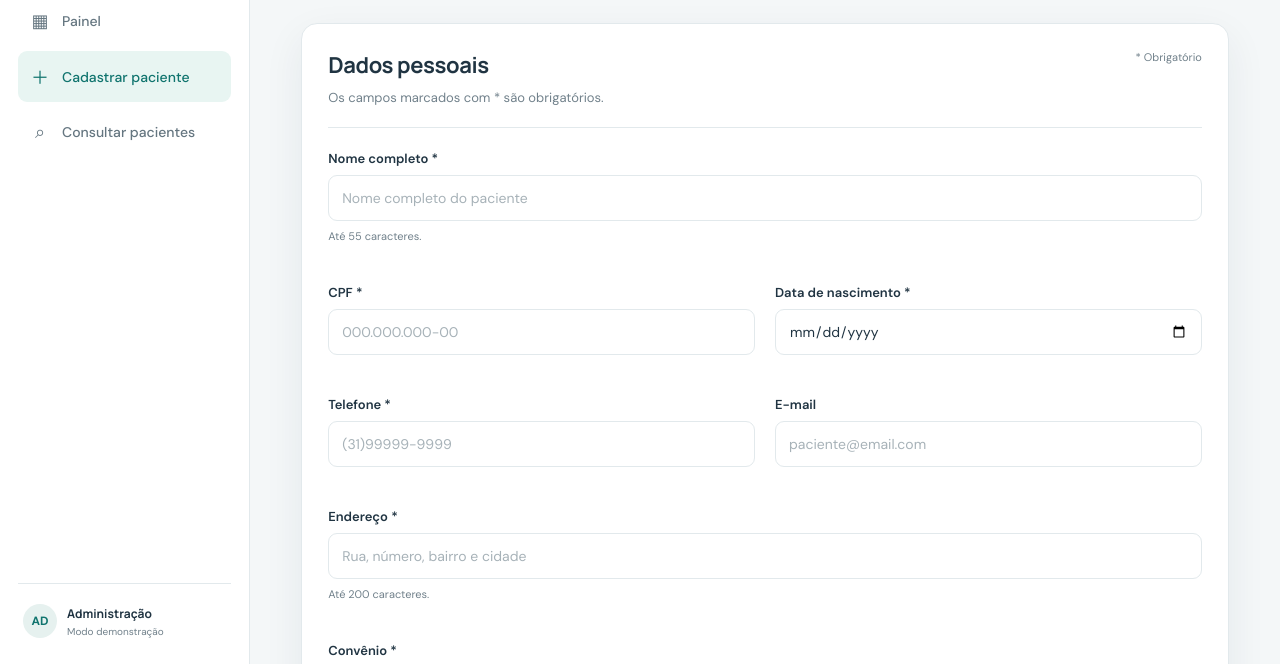
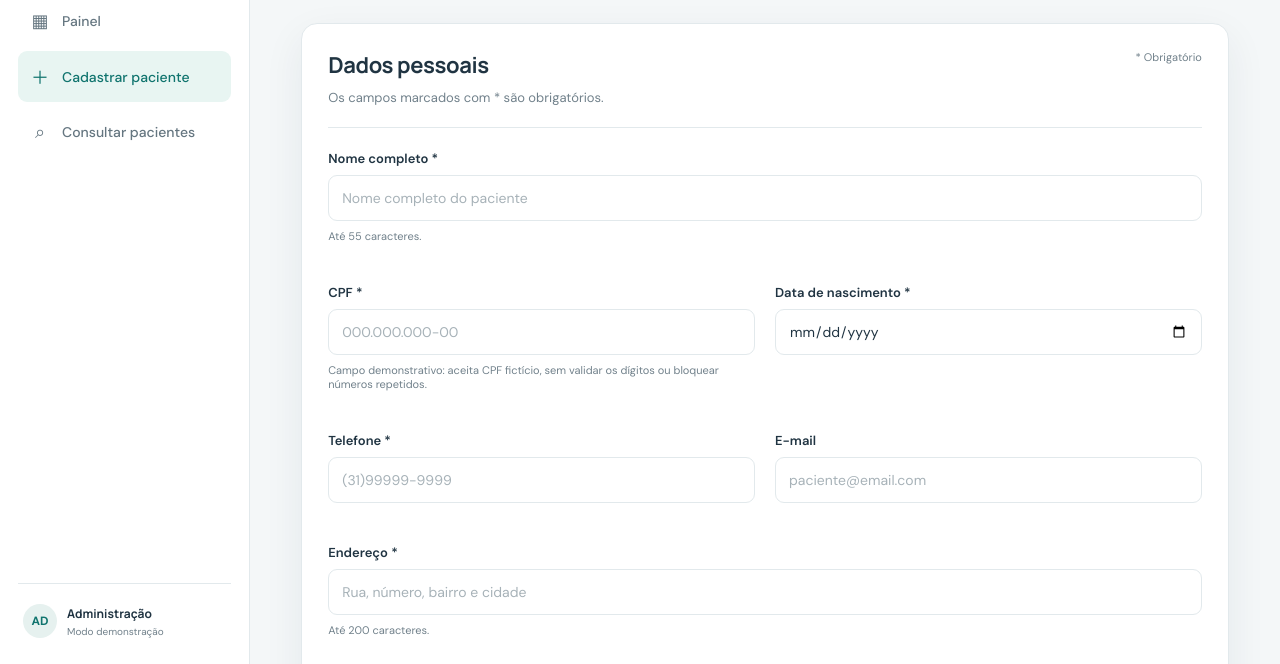
Before and after one commit to AnaClaraCruz1/medsinc-web, a plain HTML site: page pages/cadastro-paciente.html in a window 1280 px wide. Shown: the part 134-798 px from the top of the page. Drawn offline with Linux system fonts and the light colour scheme.

Commit message:
Clarify fictitious CPF behavior in demo registration

```diff
--- a/pages/cadastro-paciente.html
+++ b/pages/cadastro-paciente.html
@@ -8,7 +8,7 @@
 <form id="patient-form" novalidate>
 <div class="form-grid">
 <div class="field field-span-2"><label for="patient-name">Nome completo *</label><input id="patient-name" name="nome" type="text" maxlength="55" placeholder="Nome completo do paciente" required><small class="field-hint">Até 55 caracteres.</small><small class="field-error" data-error-for="nome"></small></div>
-<div class="field"><label for="patient-cpf">CPF *</label><input id="patient-cpf" name="cpf" type="text" inputmode="numeric" maxlength="14" placeholder="000.000.000-00" required><small class="field-error" data-error-for="cpf"></small></div>
+<div class="field"><label for="patient-cpf">CPF *</label><input id="patient-cpf" name="cpf" type="text" inputmode="numeric" maxlength="14" placeholder="000.000.000-00" required><small class="field-hint">Campo demonstrativo: aceita CPF fictício, sem validar os dígitos ou bloquear números repetidos.</small><small class="field-error" data-error-for="cpf"></small></div>
 <div class="field"><label for="patient-birth">Data de nascimento *</label><input id="patient-birth" name="nascimento" type="date" required><small class="field-error" data-error-for="nascimento"></small></div>
 <div class="field"><label for="patient-phone">Telefone *</label><input id="patient-phone" name="telefone" type="tel" maxlength="15" placeholder="(31)99999-9999" required><small class="field-error" data-error-for="telefone"></small></div>
 <div class="field"><label for="patient-email">E-mail</label><input id="patient-email" name="email" type="email" placeholder="paciente@email.com"><small class="field-error" data-error-for="email"></small></div>
```
